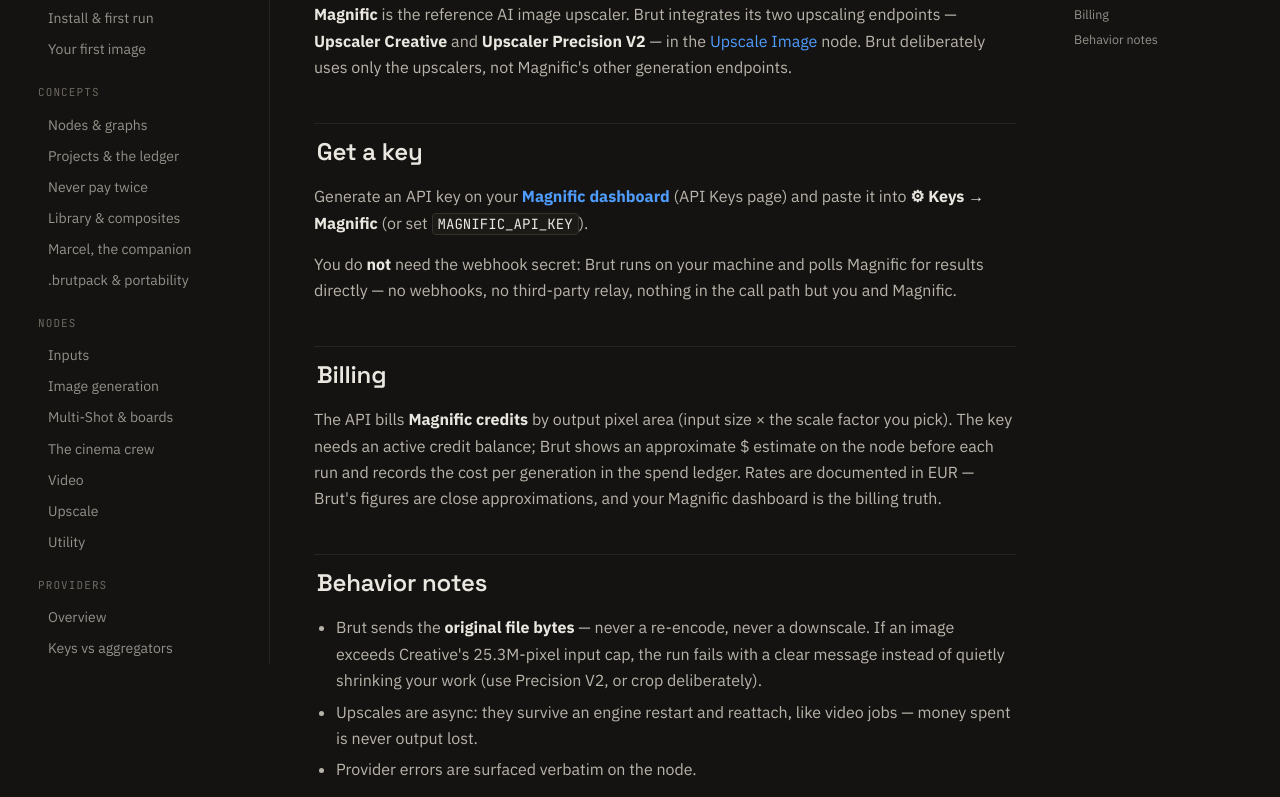
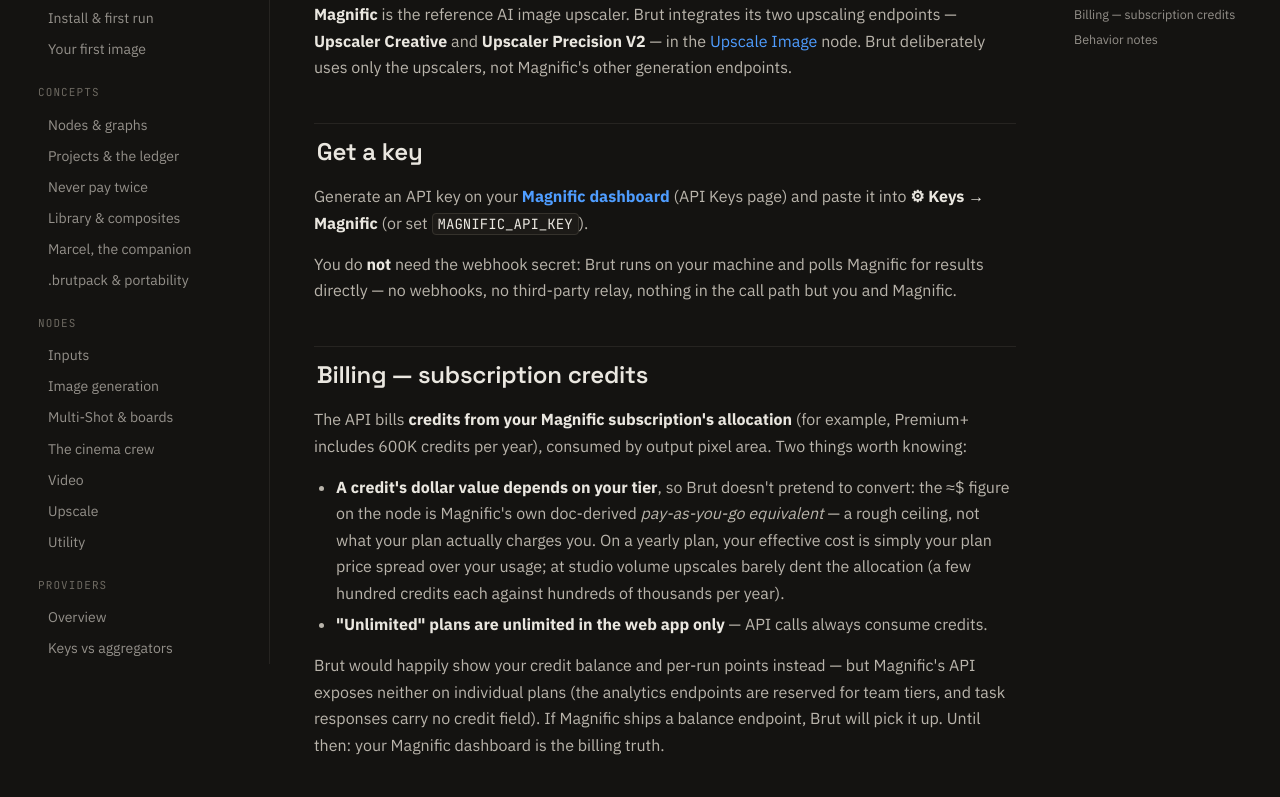
Before and after one commit to hugon06/getbrut-site, a plain HTML site: page docs/providers/magnific.html in a window 1280 px wide. Shown: the part 136-933 px from the top of the page. Drawn offline with Linux system fonts and the light colour scheme.

Commit message:
docs: Magnific billing honesty (subscription points, no invented conversion) + the 1.0.8 aggregator pages' first deploy

```diff
--- a/docs/providers/magnific.html
+++ b/docs/providers/magnific.html
@@ -122,11 +122,21 @@
 paste it into <strong>⚙ Keys → Magnific</strong> (or set <code>MAGNIFIC_API_KEY</code>).</p>
 <p>You do <strong>not</strong> need the webhook secret: Brut runs on your machine and polls Magnific for results
 directly — no webhooks, no third-party relay, nothing in the call path but you and Magnific.</p>
-<h2 id="billing"><a class="anchor" href="#billing" aria-hidden="true">#</a>Billing</h2>
-<p>The API bills <strong>Magnific credits</strong> by output pixel area (input size × the scale factor you pick).
-The key needs an active credit balance; Brut shows an approximate $ estimate on the node before
-each run and records the cost per generation in the spend ledger. Rates are documented in EUR —
-Brut&#39;s figures are close approximations, and your Magnific dashboard is the billing truth.</p>
+<h2 id="billing-subscription-credits"><a class="anchor" href="#billing-subscription-credits" aria-hidden="true">#</a>Billing — subscription credits</h2>
+<p>The API bills <strong>credits from your Magnific subscription&#39;s allocation</strong> (for example, Premium+
+includes 600K credits per year), consumed by output pixel area. Two things worth knowing:</p>
+<ul>
+<li><strong>A credit&#39;s dollar value depends on your tier</strong>, so Brut doesn&#39;t pretend to convert: the ≈$
+figure on the node is Magnific&#39;s own doc-derived <em>pay-as-you-go equivalent</em> — a rough ceiling,
+not what your plan actually charges you. On a yearly plan, your effective cost is simply your
+plan price spread over your usage; at studio volume upscales barely dent the allocation
+(a few hundred credits each against hundreds of thousands per year).</li>
+<li><strong>&quot;Unlimited&quot; plans are unlimited in the web app only</strong> — API calls always consume credits.</li>
+</ul>
+<p>Brut would happily show your credit balance and per-run points instead — but Magnific&#39;s API
+exposes neither on individual plans (the analytics endpoints are reserved for team tiers, and
+task responses carry no credit field). If Magnific ships a balance endpoint, Brut will pick it
+up. Until then: your Magnific dashboard is the billing truth.</p>
 <h2 id="behavior-notes"><a class="anchor" href="#behavior-notes" aria-hidden="true">#</a>Behavior notes</h2>
 <ul>
 <li>Brut sends the <strong>original file bytes</strong> — never a re-encode, never a downscale. If an image
@@ -139,7 +149,7 @@
 
 <div class="prevnext"><a class="pn prev" href="/docs/providers/seedance.html"><span>← Previous</span><b>Seedance</b></a><a class="pn next" href="/docs/providers/topaz.html"><span>Next →</span><b>Topaz Labs</b></a></div>
   </main>
-  <nav class="toc" aria-label="On this page"><div class="toc-head">On this page</div><ul><li class="lvl2"><a href="#get-a-key">Get a key</a></li><li class="lvl2"><a href="#billing">Billing</a></li><li class="lvl2"><a href="#behavior-notes">Behavior notes</a></li></ul></nav>
+  <nav class="toc" aria-label="On this page"><div class="toc-head">On this page</div><ul><li class="lvl2"><a href="#get-a-key">Get a key</a></li><li class="lvl2"><a href="#billing-subscription-credits">Billing — subscription credits</a></li><li class="lvl2"><a href="#behavior-notes">Behavior notes</a></li></ul></nav>
 </div>
 </body>
 </html>
```
